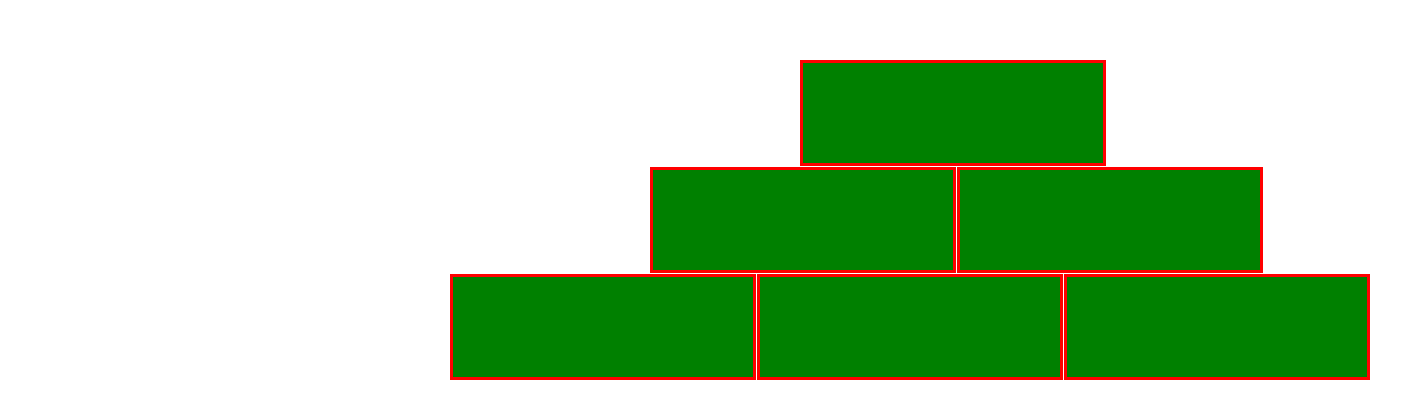
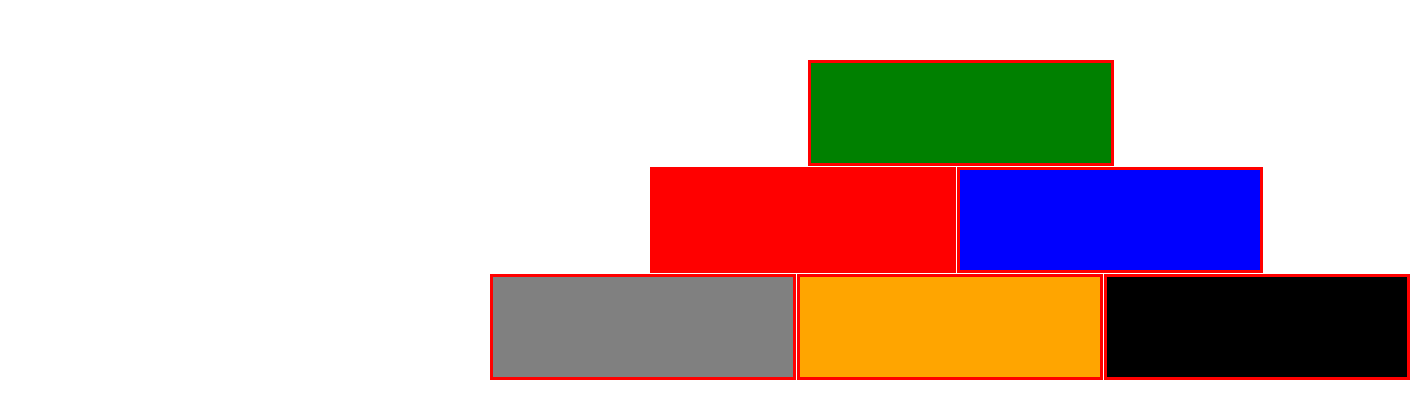
Before and after one commit to Rekgquiem/homework_4, a plain HTML site: page index.html in a window 1280 px wide. Shown: the part 140-558 px from the top of the page, 1410 px wide, since content can reach past the window. Drawn offline with Linux system fonts and the light colour scheme.

Commit message:
re-design

```diff
--- a/style.css
+++ b/style.css
@@ -8,56 +8,62 @@ body {
   background-color: green;
   position: absolute;
   top: 200px;
-  left: 800px;
+  left: 808px;
   border: solid red;
+  z-index: 6;
 }
 
 .pyramid_body {
   height: 100px;
   width: 300px;
-  background-color: green;
+  background-color: red;
   position: absolute;
   top: 307px;
   left: 650px;
   border: solid red;
+  z-index: 5;
 }
 
 .pyramid_body_2 {
   height: 100px;
   width: 300px;
-  background-color: green;
+  background-color: blue;
   position: absolute;
   top: 307px;
   left: 957px;
   border: solid red;
+  z-index: 4;
 }
 
 .pyramid_footer {
   height: 100px;
   width: 300px;
-  background-color: green;
+  background-color: gray;
   position: absolute;
   top: 414px;
-  left: 450px;
+  left: 490px;
   border: solid red;
+  z-index: 3;
 }
 
 .pyramid_footer_2 {
   height: 100px;
   width: 300px;
-  background-color: green;
+  background-color: orange;
   position: absolute;
   top: 414px;
-  left: 757px;
+  left: 797px;
   border: solid red;
+  z-index: 2;
 }
 
 .pyramid_footer_3 {
   height: 100px;
   width: 300px;
-  background-color: green;
+  background-color: black;
   position: absolute;
   top: 414px;
-  left: 1064px;
+  left: 1104px;
   border: solid red;
+  z-index: 1;
 }
```
